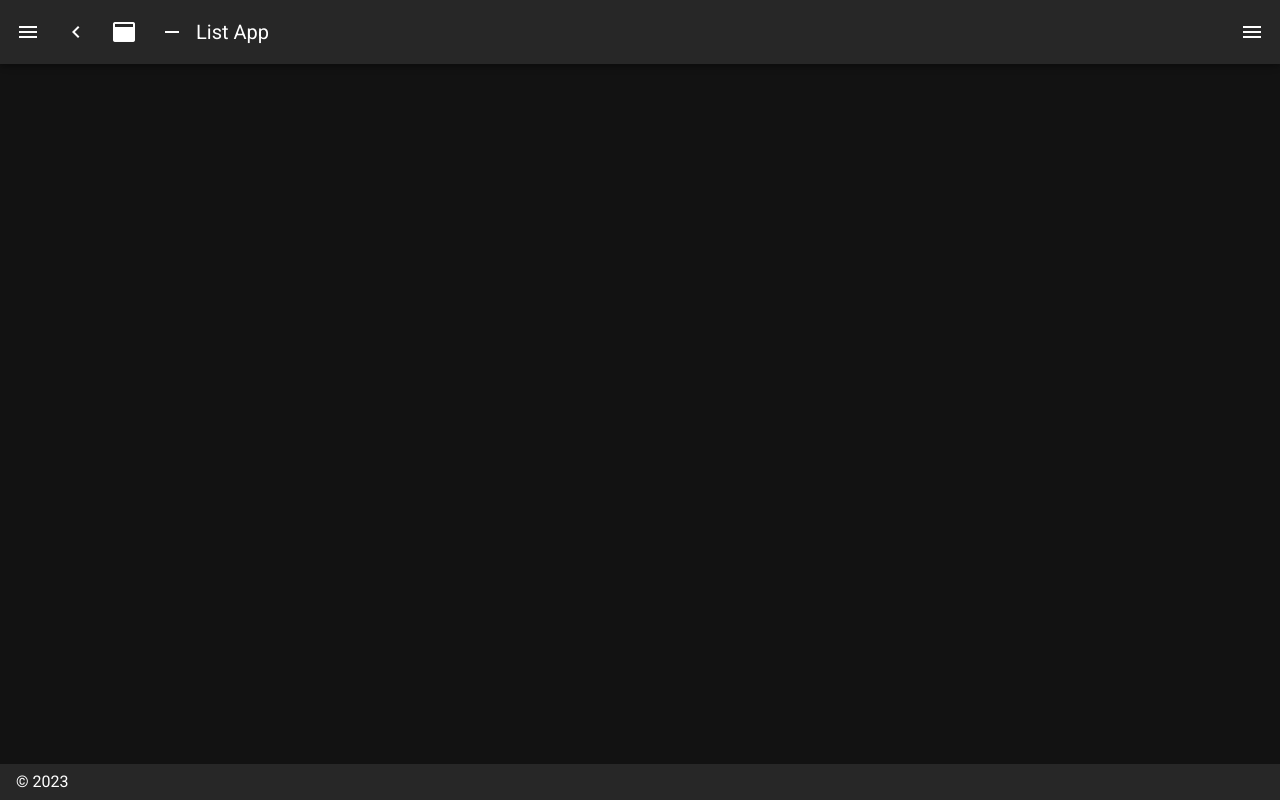
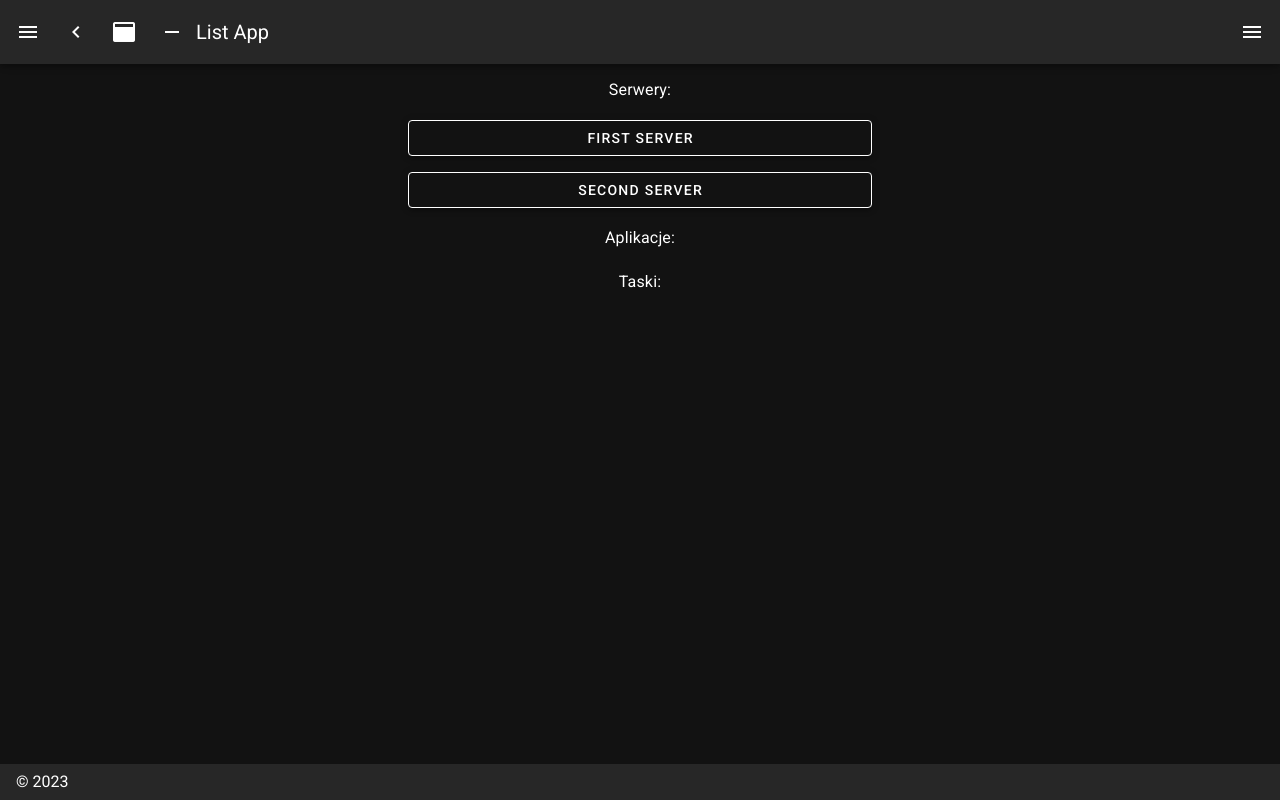
Before and after one commit to pioblaszcz/elementsApp, a Nuxt app: page / in a window 1280 px wide. Built offline with nearby package versions, Linux system fonts and the light colour scheme.

Commit message:
Create basics

```diff
--- a/pages/index.vue
+++ b/pages/index.vue
@@ -1,14 +1,47 @@
  <template>
-  <div></div>
+  <div>
+      <p class="subtitle-1 text-center" >Serwery:</p>
+      <div v-if="servers!==null" class="d-flex flex-column align-center">
+      <v-btn
+        v-for="server in servers"
+        :key="server.id"
+        outlined
+        elevation="4"
+        class="mb-4 buttonEl"
+        v-on:click="showDetails"
+      >
+      {{ server.name }}
+      </v-btn>
+    </div>
+    <p class="subtitle-1 text-center" >Aplikacje:</p>
+    <p class="subtitle-1 text-center" >Taski:</p>
+  </div>
+
 </template>
 
 <script>
 export default {
   name: 'IndexPage',
+  data(){
+    return{
+      servers: null
+    }
+  },
   mounted() {
       fetch('data/data.json')
       .then(response => response.json())
-      .then(resp => console.log(resp))
+      .then(resp => {this.servers = resp})
+  },
+  methods: {
+    showDetails: function (event) {
+      alert('Hello')
+    }
   }
 }
 </script>
+
+<style>
+  .buttonEl{
+    width: 40%;
+  }
+</style>
--- a/static/data/data.json
+++ b/static/data/data.json
@@ -1,12 +1,12 @@
 [
     {
         "id": 0,
-      "name": "First task",
+      "name": "First server",
       "description": "idk"
     },
     {
         "id": 1,
-      "name": "Second task",
+      "name": "Second server",
       "description": "idk"
     }
 ]
```
